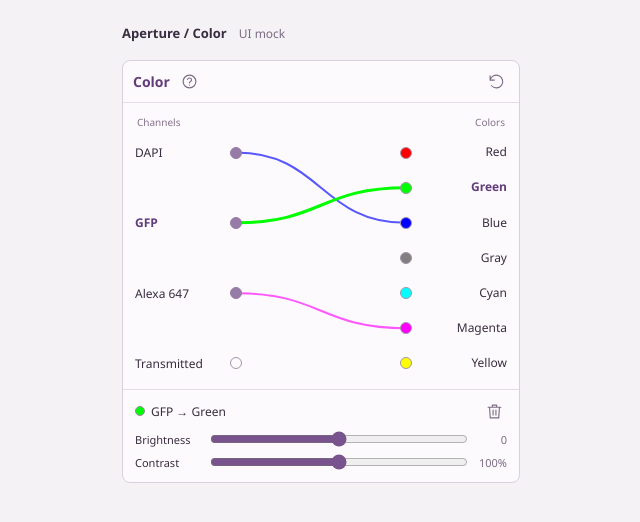
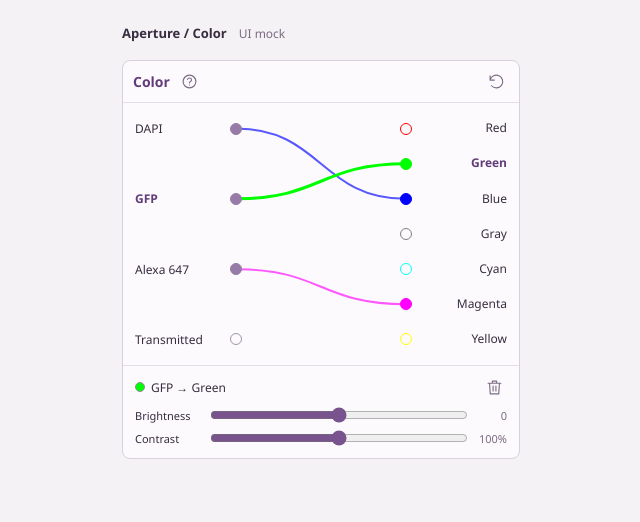
Before and after one commit to neuroqp/neuroqp-aperture, a website: page docs/style-studies/color-panels.html in a window 1280 px wide. Shown: the whole page, without its empty margins (72-712 px from the left). Drawn offline with Linux system fonts and the light colour scheme.

Commit message:
Show connection state with outlined and filled color dots

```diff
--- a/docs/style-studies/color-panels.html
+++ b/docs/style-studies/color-panels.html
@@ -130,24 +130,15 @@
         margin-top: 5px;
       }
       .patch {
-        height: 286px;
+        height: 262px;
         position: relative;
         touch-action: none;
         user-select: none;
       }
-      .patch-labels {
-        position: absolute;
-        inset: 12px 14px auto;
-        display: flex;
-        justify-content: space-between;
-        color: #84728d;
-        font-size: 10px;
-        pointer-events: none;
-      }
       .inputs,
       .outputs {
         position: absolute;
-        top: 36px;
+        top: 12px;
         bottom: 12px;
         display: flex;
         flex-direction: column;
@@ -294,8 +285,7 @@
         border-radius: 50%;
         background: #fcfafc;
       }
-      .terminal.connected .dot::after,
-      .terminal[data-color] .dot::after {
+      .terminal.connected .dot::after {
         background: var(--port-color, #967ba7);
         border-color: var(--port-color, #967ba7);
       }
@@ -308,7 +298,7 @@
         box-shadow: 0 0 0 3px #e6dced;
       }
       .terminal[data-color] .dot::after {
-        border-color: #a294aa;
+        border-color: var(--port-color);
       }
       .wires {
         position: absolute;
@@ -472,9 +462,6 @@
         </div>
         <div id="patch" class="patch">
           <svg id="wires" class="wires" aria-label="Channel connections"></svg>
-          <div class="patch-labels">
-            <span>Channels</span><span>Colors</span>
-          </div>
           <div id="inputs" class="inputs"></div>
           <div id="outputs" class="outputs"></div>
         </div>
@@ -634,7 +621,7 @@
           .map(([color, hex]) => {
             const name = colorName(hex),
               custom = name.endsWith("-ish");
-            return `<button class="terminal ${current?.color === color ? "selected" : ""}" data-color="${color}" style="--port-color:${hex}" aria-label="${name}, ${hex}. Connect or edit color" aria-haspopup="dialog"><span class="dot" aria-hidden="true"></span><span class="color-label"><span>${name}</span>${custom ? `<small>${hex.toUpperCase()}</small>` : ""}</span></button>`;
+            return `<button class="terminal ${edges.some((edge) => edge.color === color) ? "connected" : ""} ${current?.color === color ? "selected" : ""}" data-color="${color}" style="--port-color:${hex}" aria-label="${name}, ${hex}. Connect or edit color" aria-haspopup="dialog"><span class="dot" aria-hidden="true"></span><span class="color-label"><span>${name}</span>${custom ? `<small>${hex.toUpperCase()}</small>` : ""}</span></button>`;
           })
           .join("");
       }
```
